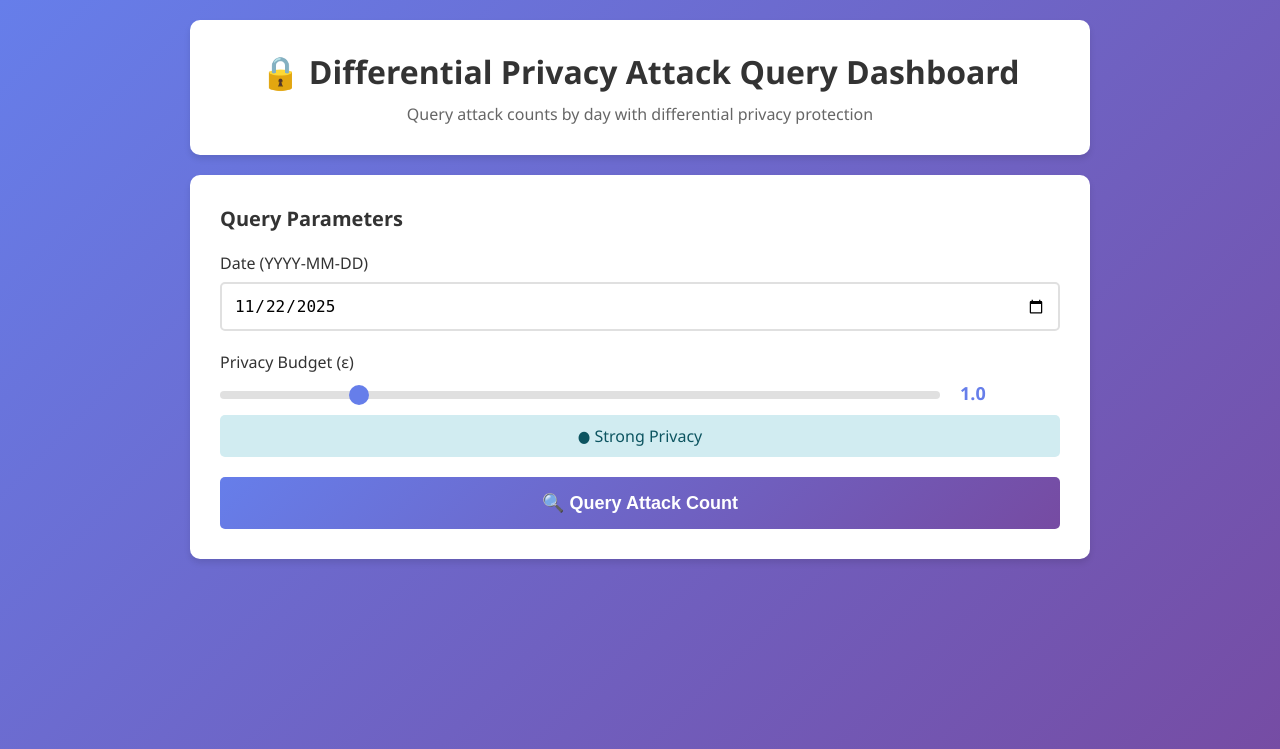
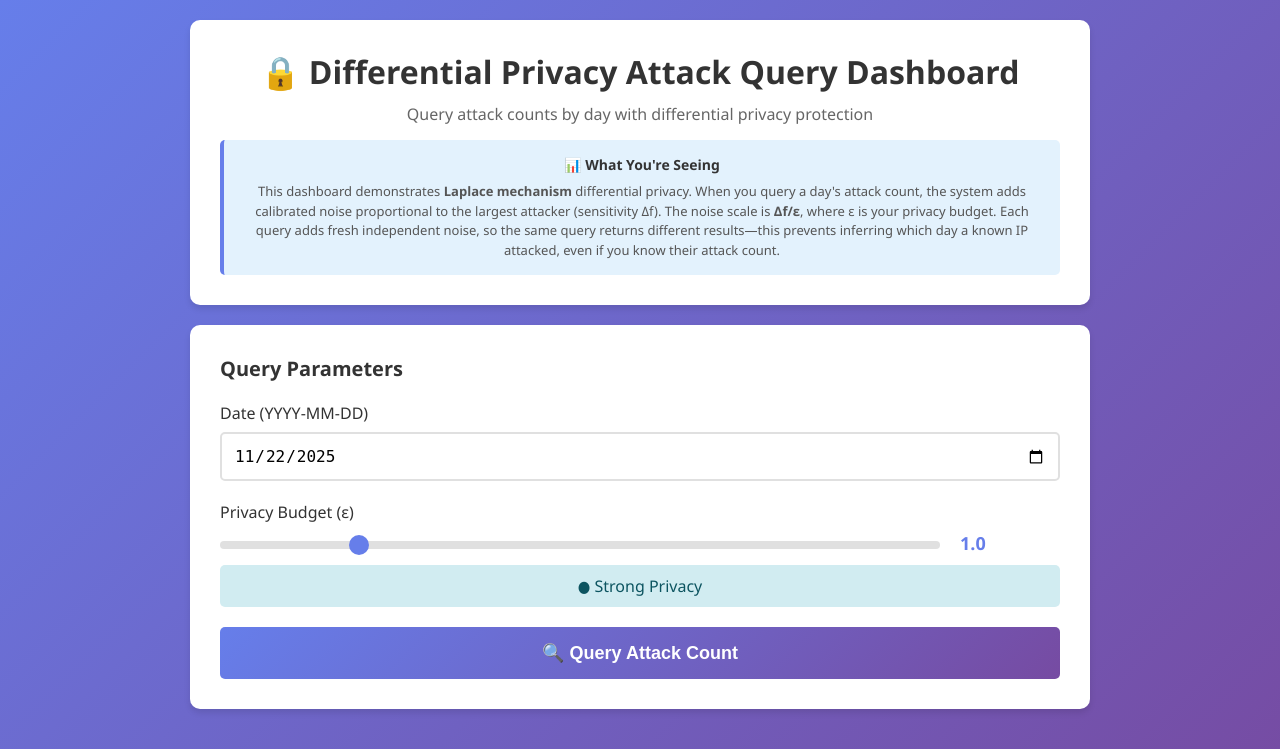
Before and after one commit to DiSCS-sLab-Org/differential-privacy, a Flask app: page / in a window 1280 px wide. Shown: the top 749 px of the page. Run offline with Flask 2, Linux system fonts and the light colour scheme.

Commit message:
added information about the tool

```diff
--- a/templates/index.html
+++ b/templates/index.html
@@ -40,6 +40,28 @@
         .header p {
             color: #666;
             font-size: 16px;
+        }
+
+        .info-box {
+            background: #e3f2fd;
+            border-left: 4px solid #667eea;
+            padding: 15px;
+            margin-top: 15px;
+            border-radius: 5px;
+        }
+
+        .info-box h3 {
+            color: #333;
+            font-size: 14px;
+            margin-bottom: 8px;
+            font-weight: 600;
+        }
+
+        .info-box p {
+            color: #555;
+            font-size: 13px;
+            line-height: 1.5;
+            margin: 0;
         }
 
         {% if debug_mode %}
@@ -344,6 +366,15 @@
             {% if debug_mode %}
             <span class="debug-badge">⚠️ DEBUG MODE</span>
             {% endif %}
+
+            <div class="info-box">
+                <h3>📊 What You're Seeing</h3>
+                <p>This dashboard demonstrates <strong>Laplace mechanism</strong> differential privacy.
+                When you query a day's attack count, the system adds calibrated noise proportional to the
+                largest attacker (sensitivity Δf). The noise scale is <strong>Δf/ε</strong>, where ε is your
+                privacy budget. Each query adds fresh independent noise, so the same query returns different
+                results—this prevents inferring which day a known IP attacked, even if you know their attack count.</p>
+            </div>
         </div>
 
         <!-- Query Panel -->
@@ -352,7 +383,7 @@
 
             <div class="form-group">
                 <label for="date">Date (YYYY-MM-DD)</label>
-                <input type="date" id="date" required>
+                <input type="date" id="date" required style="cursor: pointer;">
             </div>
 
             <div class="form-group">
@@ -459,6 +490,11 @@
         // Set today's date as default
         document.getElementById('date').valueAsDate = new Date();
 
+        // Make entire date field clickable to open calendar
+        document.getElementById('date').addEventListener('click', function() {
+            this.showPicker();
+        });
+
         // Update epsilon display and privacy indicator
         document.getElementById('epsilon').addEventListener('input', function() {
             const epsilon = parseFloat(this.value);
```
